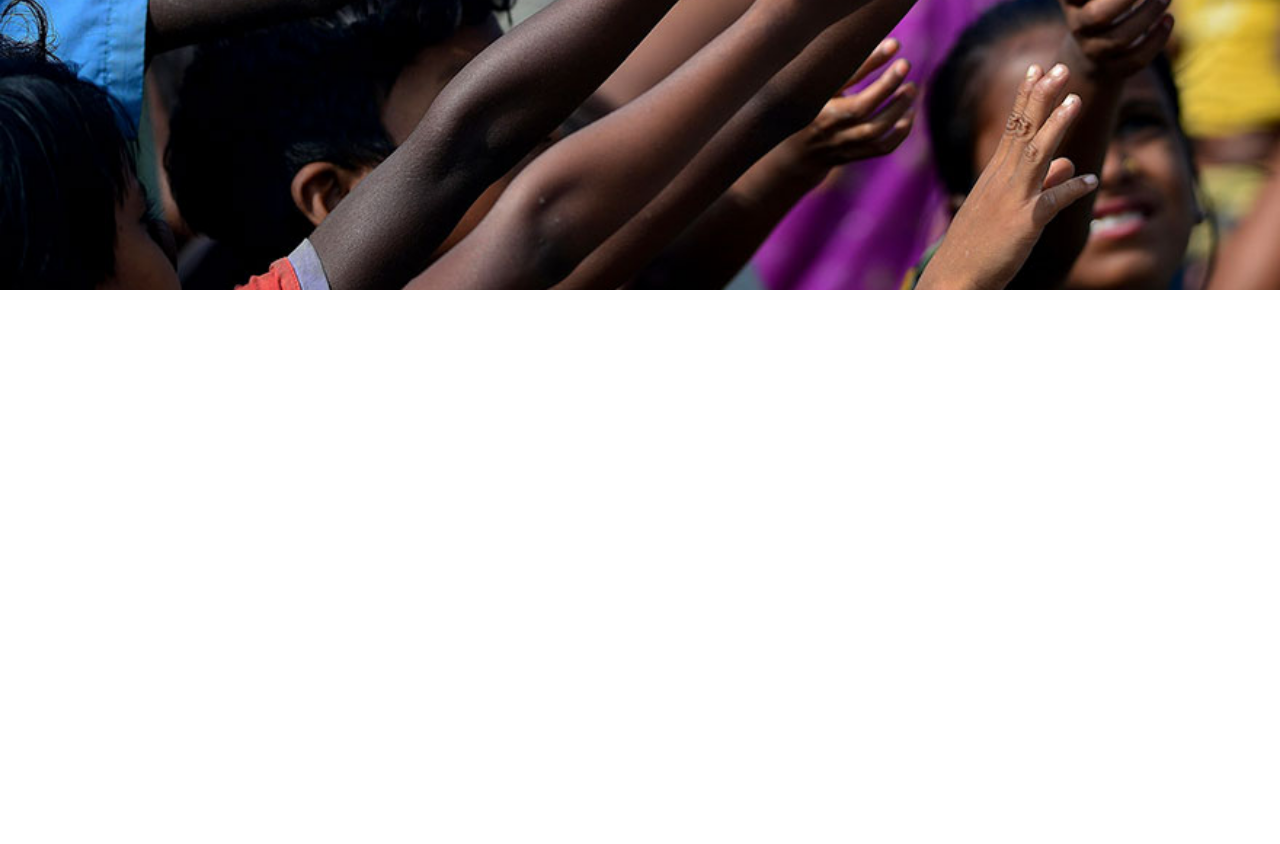
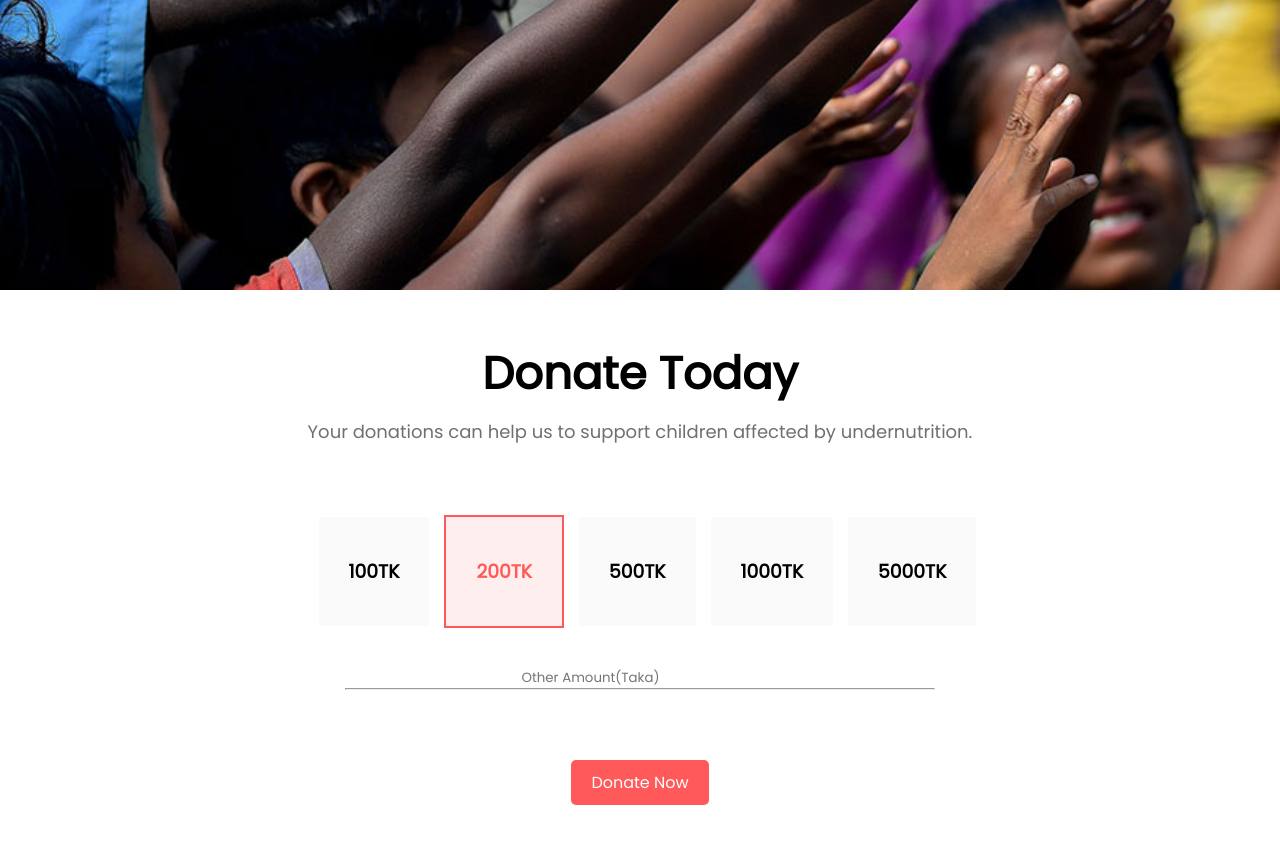
Before and after one commit to fahimshahrairakash03/Donate-Today, a plain HTML site: page index.html in a window 1280 px wide. Shown: the part 510-1354 px from the top of the page. Before the commit the page ends 800 px from the top, so only its background shows below. Drawn offline with Linux system fonts and the light colour scheme.

Commit message:
second commit

```diff
--- a/index.html
+++ b/index.html
@@ -27,5 +27,35 @@
         <a class="btn" href="">Donate Now</a>
       </div>
     </section>
+
+    <section class="donate-amt">
+      <h1>Donate Today</h1>
+      <p>
+        Your donations can help us to support children affected by
+        undernutrition.
+      </p>
+
+      <div class="amt">
+        <div class="box">
+          <h3>100TK</h3>
+        </div>
+        <div class="box" id="red-box">
+          <h3>200TK</h3>
+        </div>
+        <div class="box">
+          <h3>500TK</h3>
+        </div>
+        <div class="box">
+          <h3>1000TK</h3>
+        </div>
+        <div class="box">
+          <h3>5000TK</h3>
+        </div>
+      </div>
+
+      <input type="text" placeholder="Other Amount(Taka)" />
+      <hr />
+      <a target="_blank" class="btn" href="">Donate Now</a>
+    </section>
   </body>
 </html>
--- a/style.css
+++ b/style.css
@@ -38,3 +38,48 @@
   border-radius: 5px;
   background: #ff5959;
 }
+.donate-amt {
+  width: 100%;
+  height: 100vh;
+  padding: 50px;
+  display: flex;
+  flex-direction: column;
+  align-items: center;
+}
+.donate-amt h1 {
+  font-size: 45px;
+  margin-bottom: 10px;
+}
+.donate-amt p {
+  text-align: center;
+  font-size: 18px;
+  color: rgba(112, 112, 112, 1);
+
+  margin-bottom: 30px;
+}
+.amt {
+  display: flex;
+  justify-content: space-between;
+  align-items: center;
+  margin-top: 40px;
+  margin-bottom: 40px;
+}
+.box {
+  margin-left: 15px;
+  padding: 40px 30px;
+  text-align: center;
+  background-color: #fafafa;
+}
+#red-box {
+  background-color: #ffeeee;
+  color: #ff5959;
+  border: 2px solid #ff5959;
+}
+input {
+  border: none;
+  margin-left: 20px;
+}
+hr {
+  width: 50%;
+  margin-bottom: 50px;
+}
```
